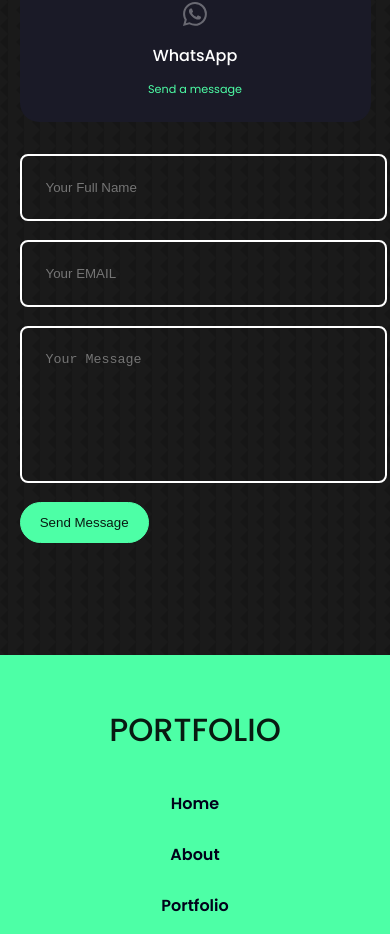
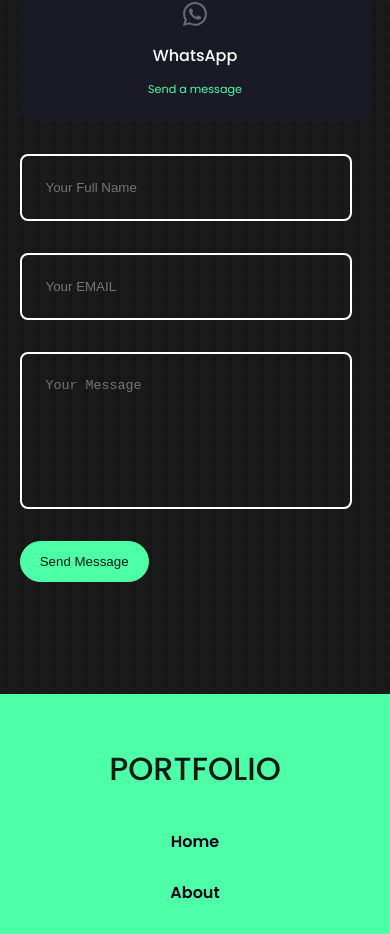
Before and after one commit to ahmedamine12/ImBourichaAhmedAmine.github.io, a React (Create React App) app: page / in a window 390 px wide. Shown: the part 9966-10900 px from the top of the page. Built offline with nearby package versions, Linux system fonts and the light colour scheme; the HTML template or start-up script is replaced by a standard one.

Commit message:
new updat add automati reply

```diff
--- a/src/components/contact/contact.css
+++ b/src/components/contact/contact.css
@@ -66,6 +66,7 @@ input,textarea{
     }
     .container.contact__container form{
     width: 90%;
+    gap: 1rem;
     }
 
 }
@@ -75,5 +76,9 @@ input,textarea{
     .container.contact__container{
         width: var(--container-width-sm);
     }
+    .container.contact__container form{
+        width: 80%;
+        gap: 2rem;
+        }
 
 }
```
